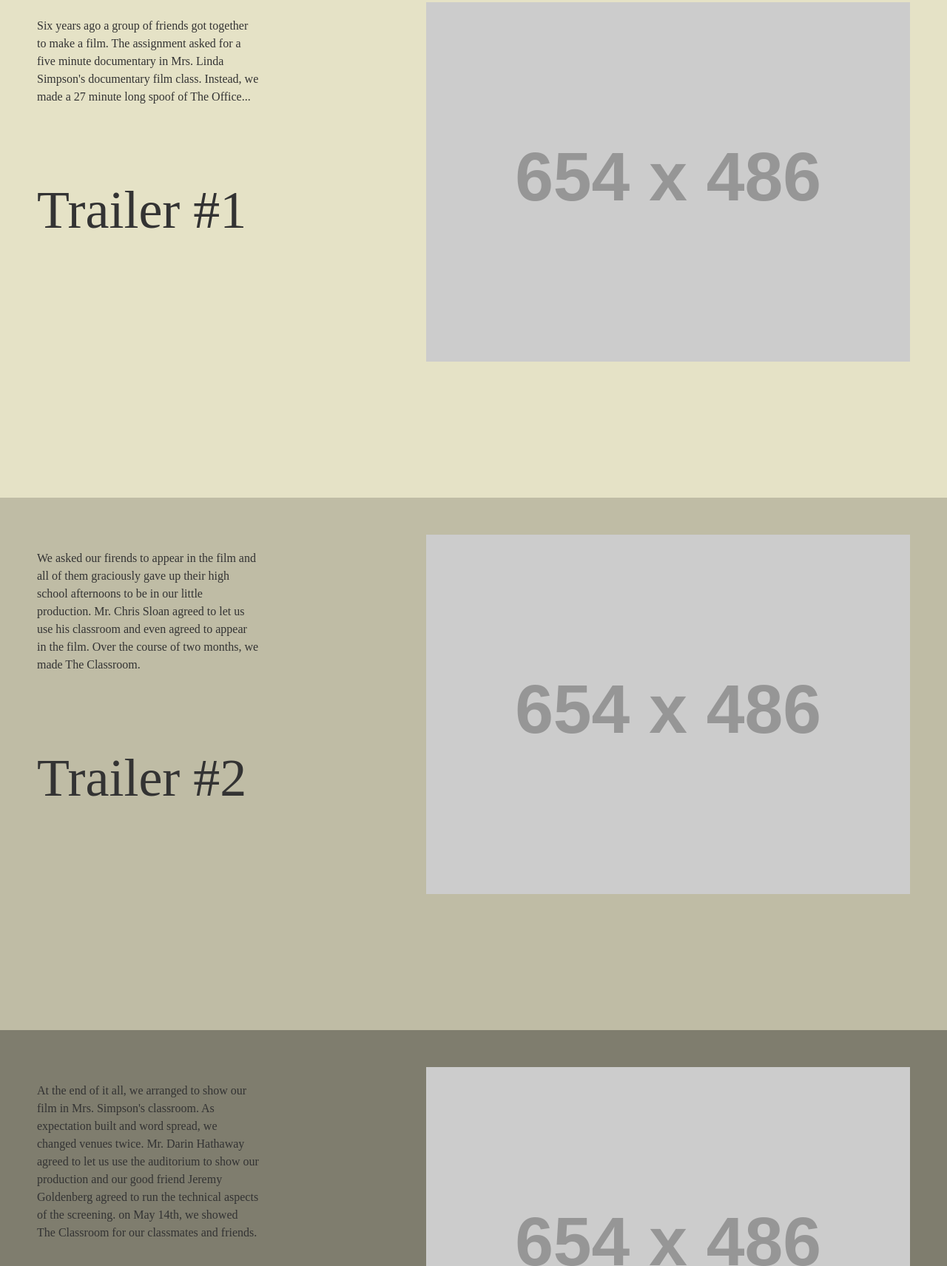
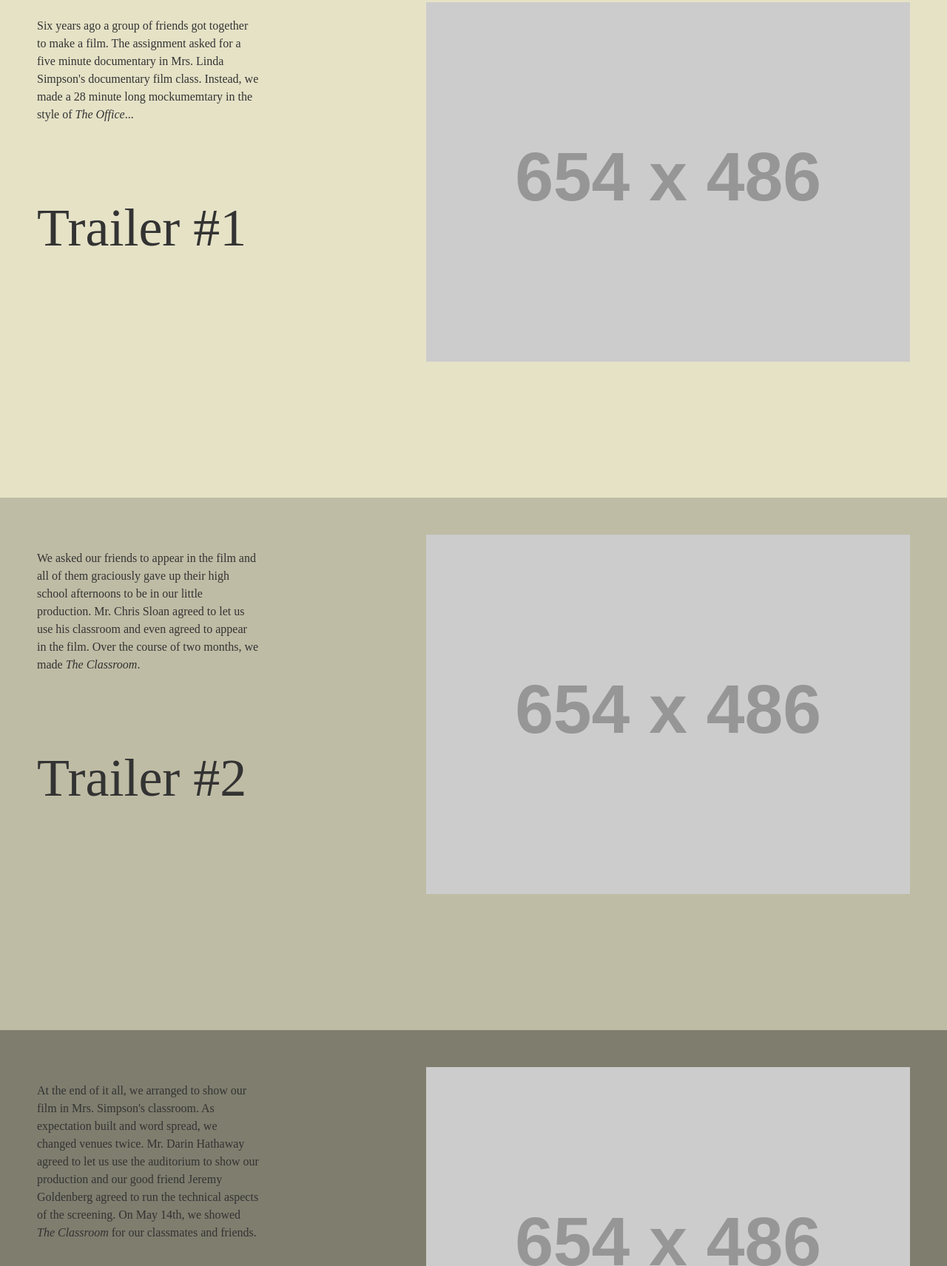
Before and after one commit to dylntrnr/ourclassroom.org, a website: page dist/index.html in a window 1280 px wide. Shown: the part 767-2479 px from the top of the page at 74% size. Drawn offline with Linux system fonts and the light colour scheme; placeholder pictures from the web are drawn by us.

Commit message:
updating

```diff
--- a/dist/index.html
+++ b/dist/index.html
@@ -12,7 +12,7 @@
         <meta name="description" content="">
         <meta name="viewport" content="width=device-width">
         <!-- Place favicon.ico and apple-touch-icon.png in the root directory -->
-        <link rel="stylesheet" href="styles/ec15814d.main.css">
+        <link rel="stylesheet" href="styles/51b77a50.main.css">
         <script src="scripts/vendor/d7100892.modernizr.js"></script>
     </head>
     <body class="tk-proxima-nova">
@@ -26,32 +26,32 @@
             <div class="introText">
             <div class="title">The Classroom:<br>Six Years Later</div>
             <div class="subtitle">A nostalgic look back, in honor of a great friend.</div></div>
-            <img class="poster" src="/images/258807e7.The-Classroom-Poster-2.jpg" width="448" height="571">
+            <img class="poster" src="/images/258807e7.The-Classroom-Poster-2.jpg">
           </div>
           <div class="page" id="page2">
             <div class="text">
-            <div class="description">Six years ago a group of friends got together to make a film. The assignment asked for a five minute documentary in Mrs. Linda Simpson's documentary film class. Instead, we made a 27 minute long spoof of The Office...</div>
+            <div class="description">Six years ago a group of friends got together to make a film. The assignment asked for a five minute documentary in Mrs. Linda Simpson's documentary film class. Instead, we made a 28 minute long mockumemtary in the style of <em>The Office</em>...</div>
             <div class="video-title">Trailer #1</div>
             </div>
             <img class="video" src="http://placehold.it/654x486">
           </div>
           <div class="page" id="page3">
             <div class="text">
-            <div class="description">We asked our firends to appear in the film and all of them graciously gave up their high school afternoons to be in our little production. Mr. Chris Sloan agreed to let us use his classroom and even agreed to appear in the film. Over the course of two months, we made The Classroom.</div>
+            <div class="description">We asked our friends to appear in the film and all of them graciously gave up their high school afternoons to be in our little production. Mr. Chris Sloan agreed to let us use his classroom and even agreed to appear in the film. Over the course of two months, we made <em>The Classroom</em>.</div>
             <div class="video-title">Trailer #2</div>
             </div>
             <img class="video" src="http://placehold.it/654x486">
           </div>
           <div class="page" id="page4">
             <div class="text">
-            <div class="description">At the end of it all, we arranged to show our film in Mrs. Simpson's classroom. As expectation built and word spread, we changed venues twice. Mr. Darin Hathaway agreed to let us use the auditorium to show our production and our good friend Jeremy Goldenberg agreed to run the technical aspects of the screening. on May 14th, we showed The Classroom for our classmates and friends.</div>
+            <div class="description">At the end of it all, we arranged to show our film in Mrs. Simpson's classroom. As expectation built and word spread, we changed venues twice. Mr. Darin Hathaway agreed to let us use the auditorium to show our production and our good friend Jeremy Goldenberg agreed to run the technical aspects of the screening. On May 14th, we showed <em>The Classroom</em> for our classmates and friends.</div>
             <div class="video-title">Trailer #3</div>
             </div>
             <img class="video" src="http://placehold.it/654x486">
           </div>
           <div class="page" id="page5">
             <div class="text">
-            <div class="description">A mere six months later, our dear friend Micheal Starks (Kevin) passwed away. In our sadness, the one thing we could all take solice in was the fact that we had made The Classroom. Ever since November 21, 2008 this film has stood for something so much more than a class assignment. It is now a reminder of who Micheal was and what he was willing to do for a few friends. We miss him dearly everyday, and we post this film in honor of him, so that we all might never forget who he was. Enjoy.</div>
+            <div class="description">A mere six months later, our dear friend Michael Starks (Kevin) passed away. In our sadness, the one thing we could all take solace in was the fact that we had made <em>The Classroom</em>. Ever since November 21, 2008 this film has stood for something so much more than a class assignment. It is now a reminder of who Michael was and what he was willing to do for a few friends. We miss him dearly every day, and we post this film in honor of him. Enjoy.</div>
             <div class="video-title">The Classroom</div>
             </div>
             <img class="video" src="http://placehold.it/654x486">
--- /dev/null
+++ b/dist/styles/51b77a50.main.css
@@ -0,0 +1 @@
+html{font-size:62.5%}body{background:#fafafa;color:#333;width:100%;margin:0 auto;font-weight:100;font-size:1.6rem}.hero-unit{margin:50px auto 0;width:300px;font-size:18px;font-weight:200;line-height:30px;background-color:#eee;border-radius:6px;padding:60px}.hero-unit h1{font-size:60px;line-height:1;letter-spacing:-1px}.browsehappy{margin:.2em 0;background:#ccc;color:#000;padding:.2em 0}.container{max-width:100%;margin:0 auto}.page{padding:4rem 2rem}.text{height:100%}.description{width:100%;line-height:1.5;font-weight:500}.video-title{font-size:7.2rem;margin-top:1rem}.page .video{float:none}#page1{background-color:#fffbdc}.introText{float:none}.title{font-size:7.2rem}.subtitle{line-height:1.5;margin:1rem 0;font-size:2.1rem}.poster{border:2rem solid #3f3e37;float:none;max-width:44.8rem}#page2{background-color:#e5e2c6}#page3{background-color:#bfbca5}#page4{background-color:#7f7d6e}#page5{background-color:#3f3e37;color:#fffbdc}@media only screen and (min-width:1270px){.page{height:620px;padding:5rem}.text{float:left;height:100%;padding-top:2rem}.description{width:30rem;line-height:1.5;font-weight:500}.video-title{font-size:7.2rem;margin-top:10rem}.page .video{float:right}.introText{float:left}.subtitle{line-height:1.5;margin:1rem 0;font-size:2.1rem}.poster{border:2rem solid #3f3e37;float:right}}
--- a/dist/styles/ec15814d.main.css
+++ /dev/null
@@ -1 +0,0 @@
-html{font-size:62.5%}body{background:#fafafa;color:#333;width:100%;margin:0 auto;font-weight:100;font-size:1.6rem}.hero-unit{margin:50px auto 0;width:300px;font-size:18px;font-weight:200;line-height:30px;background-color:#eee;border-radius:6px;padding:60px}.hero-unit h1{font-size:60px;line-height:1;letter-spacing:-1px}.browsehappy{margin:.2em 0;background:#ccc;color:#000;padding:.2em 0}.container{max-width:100%;margin:0 auto}.page{height:620px;padding:50px}.text{float:left;height:100%;padding-top:2rem}.description{width:30rem;line-height:1.5;font-weight:500}.video-title{font-size:7.2rem;margin-top:10rem}.page .video{float:right}#page1{background-color:#fffbdc}.introText{float:left}.title{font-size:7.2rem}.subtitle{line-height:1.5;margin:1rem 0;font-size:2.1rem}.poster{border:20px solid #3f3e37;float:right}#page2{background-color:#e5e2c6}#page3{background-color:#bfbca5}#page4{background-color:#7f7d6e}#page5{background-color:#3f3e37;color:#fffbdc}
```
